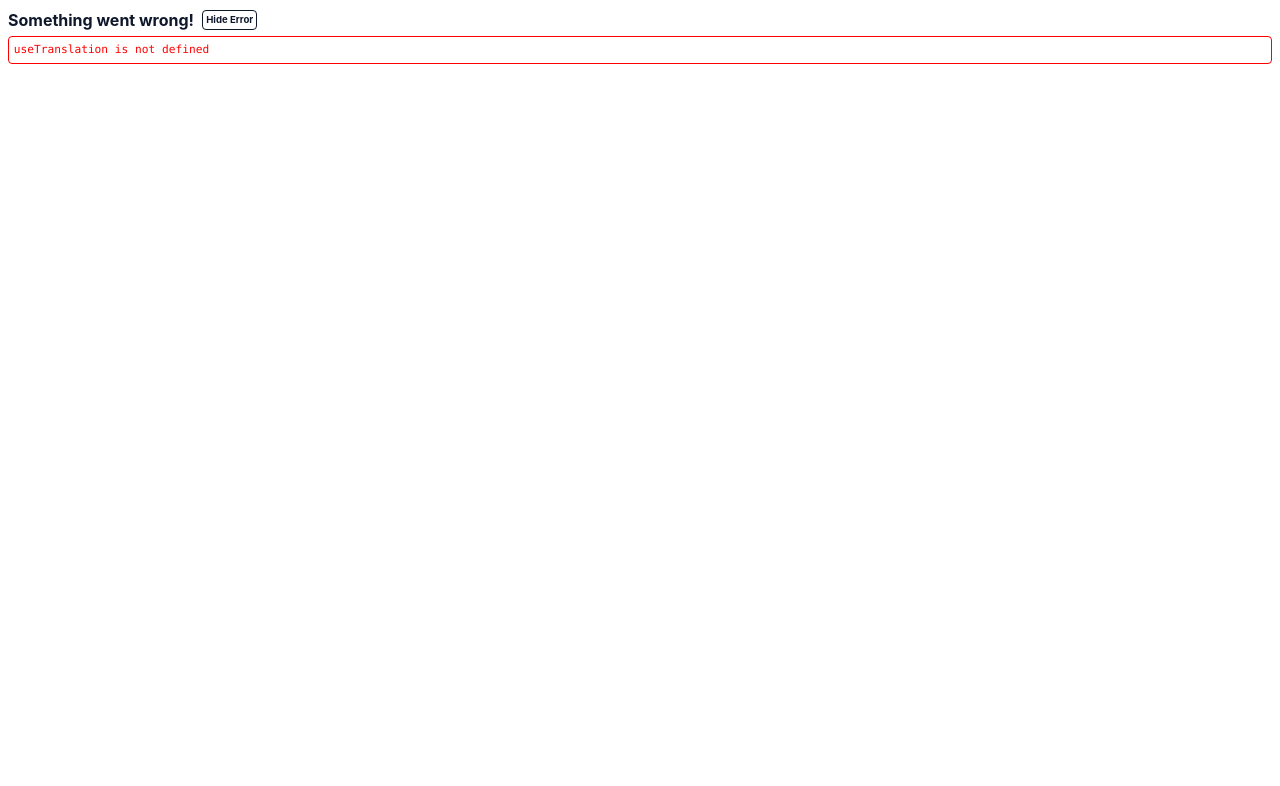
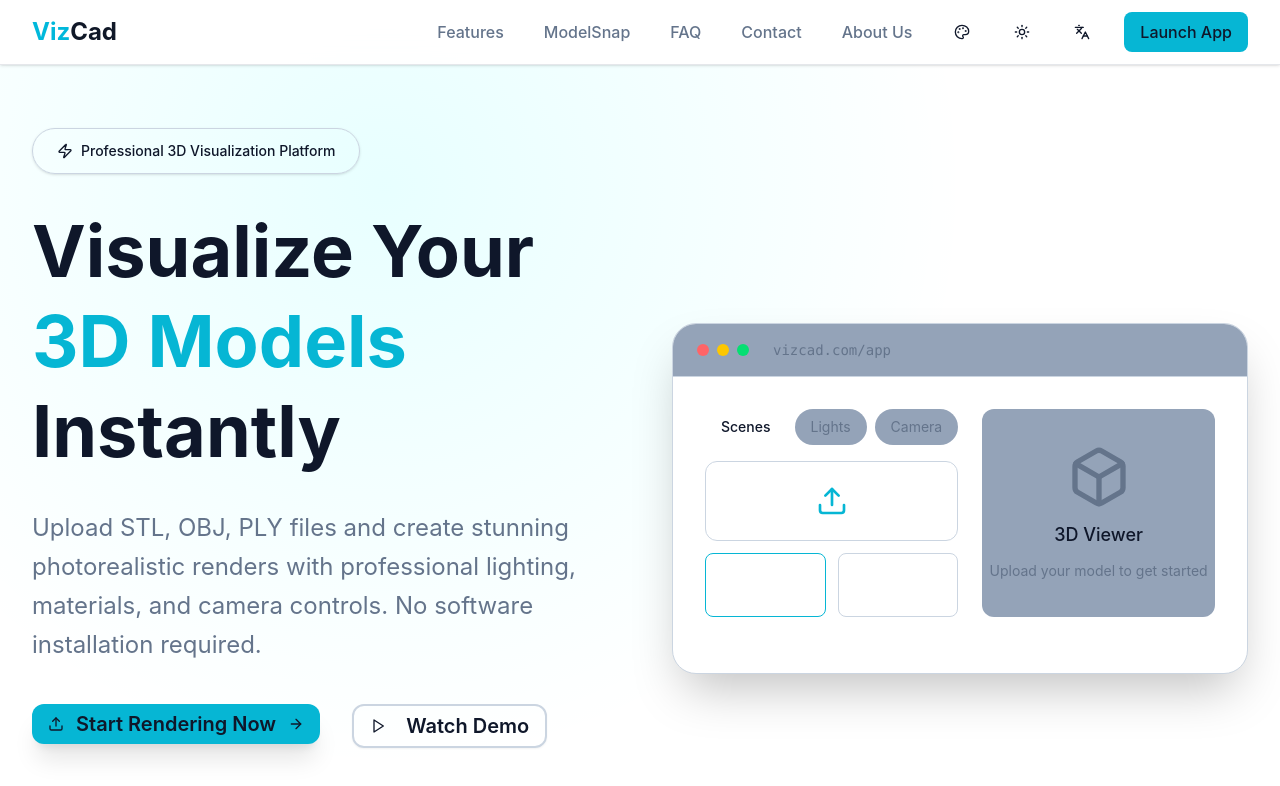
Before and after one commit to DuoMuskeeters/VizCad, a React (Vite) app: page / in a window 1280 px wide. Shown: the top 786 px of the page. Built offline with nearby package versions, Linux system fonts and the light colour scheme.

Commit message:
conflict

```diff
--- a/src/components/Header.tsx
+++ b/src/components/Header.tsx
@@ -1,12 +1,28 @@
 "use client"
 
-import { Link, useLocation } from "@tanstack/react-router"
+import { Link, useLocation, useNavigate } from "@tanstack/react-router"
+import { useTranslation } from "react-i18next"
+import { PaletteSelector } from "./palette-selector"
+import { ModeToggle } from "./mode-toggle"
+import LanguageSwitcher from "./LanguageSwitcher"
+import React from "react"
 
 export default function Header() {
   const { t } = useTranslation()
   const location = useLocation()
   const navigate = useNavigate()
   const isAppPage = location.pathname === "/app"
+
+  // State for mobile menu
+  const [isMobileMenuOpen, setIsMobileMenuOpen] = React.useState(false)
+
+  // Determine if current page is contact
+  const isContactPage = location.pathname === "/contact"
+
+  // Get resolved theme (requires next-themes)
+  // If you use another theme provider, adjust accordingly
+  // eslint-disable-next-line @typescript-eslint/no-var-requires
+  const { resolvedTheme } = require("next-themes").useTheme()
 
   const handleNavClick = (sectionId: string) => {
     if (location.pathname !== "/") {
```
